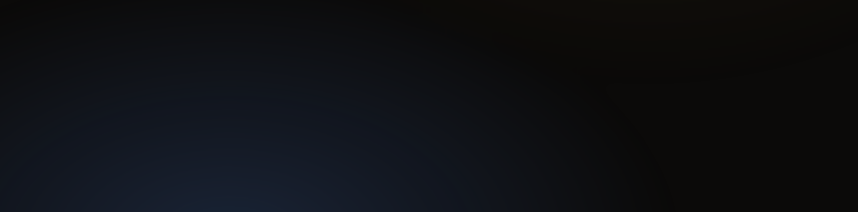
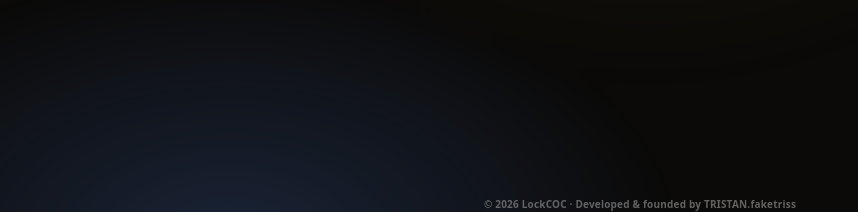
Before and after one commit to TRISTAN101903/LOCKCOC.VIP, a Flask app: page /app in a window 1280 px wide. Shown: the part 755-967 px from the top of the page, without its empty margins (0-858 px from the left). Run offline with Flask 3, Linux system fonts and the light colour scheme; data that the repository does not hold is empty; some libraries are stand-ins or nearby versions.

Commit message:
them ban quyen TRISTAN.faketriss

```diff
--- /dev/null
+++ b/LockCOC/static/credit.css
@@ -0,0 +1 @@
+.lc-credit{position:fixed;left:0;right:0;bottom:calc(2px + env(safe-area-inset-bottom));text-align:center;font:600 10px/1.2 system-ui,sans-serif;color:rgba(128,128,128,.75);pointer-events:none;z-index:2147483000;letter-spacing:.2px}
--- a/LockCOC/templates/index.html
+++ b/LockCOC/templates/index.html
@@ -14,6 +14,8 @@
   <link rel="apple-touch-icon" href="/static/icons/apple-touch-icon.png">
   <link rel="manifest" href="/static/manifest.json">
   <link rel="stylesheet" href="/static/style.css">
+<link rel="stylesheet" href="/static/credit.css">
+<meta name="author" content="TRISTAN.faketriss">
 </head>
 <body>
   <!-- Bộ icon -->
@@ -274,5 +276,6 @@
   <script src="/static/js/editor.js"></script>
   <script src="/static/js/social.js"></script>
   <script src="/static/js/boot.js"></script>
+<div class="lc-credit">© 2026 LockCOC · Developed &amp; founded by TRISTAN.faketriss</div>
 </body>
 </html>
--- a/LockCOC/templates/landing.html
+++ b/LockCOC/templates/landing.html
@@ -5,6 +5,8 @@
   <meta name="viewport" content="width=device-width, initial-scale=1, viewport-fit=cover">
   <meta name="theme-color" content="#f4ead6">
   <meta name="referrer" content="no-referrer">
+  <meta name="author" content="TRISTAN.faketriss">
+  <meta name="copyright" content="© 2026 LockCOC · TRISTAN.faketriss">
   <title>LockCOC – sổ lưu niệm cho khoảnh khắc</title>
   <meta name="description" content="LockCOC: chụp, thêm bài hát, hẹn giờ và gửi khoảnh khắc tới bạn bè ngay từ trình duyệt hoặc APK.">
   <link rel="icon" type="image/svg+xml" href="/static/logo.svg">
@@ -141,6 +143,7 @@
   <footer>
     <span>LockCOC · dự án độc lập, không phải sản phẩm của Locket Camera.</span>
     <span>Mọi tên gọi và nhãn hiệu thuộc về chủ sở hữu tương ứng.</span>
+    <span><b>© 2026 LockCOC · Developed &amp; founded by TRISTAN.faketriss</b></span>
   </footer>
   <script src="/static/js/landing.js"></script>
 </body>
```
